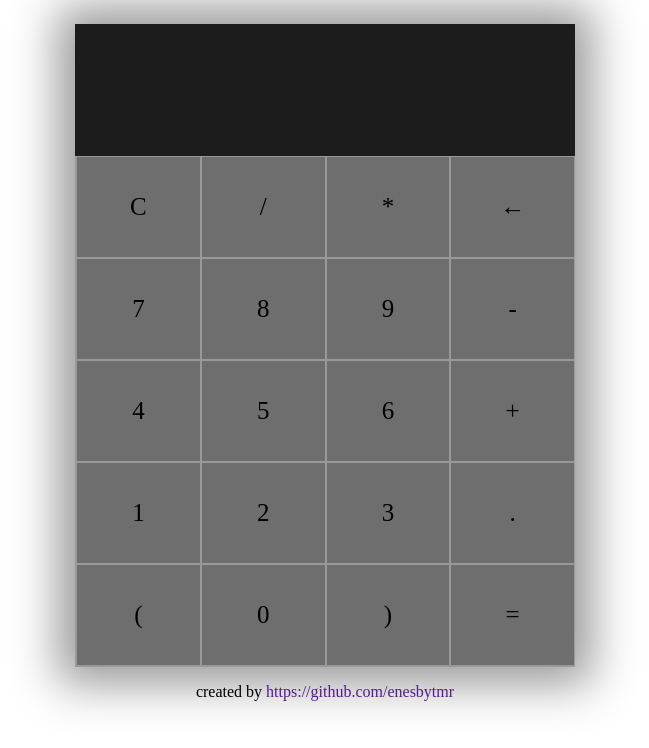
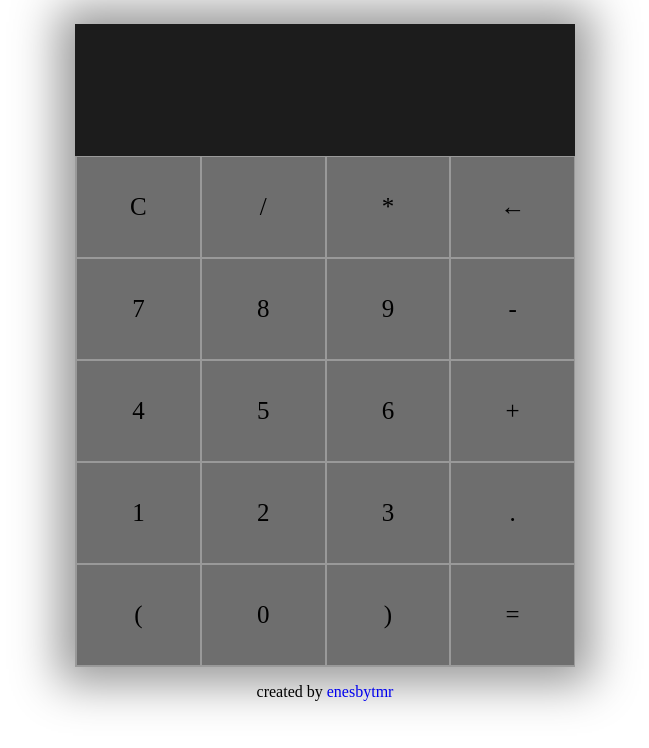
Before and after one commit to enesbytmr/Calculator, a plain HTML site: page index.html in a window 1280 px wide. Shown: the whole page, without its empty margins (315-964 px from the left). Drawn offline with Linux system fonts and the light colour scheme.

Commit message:
footer fixed

```diff
--- a/index.html
+++ b/index.html
@@ -39,6 +39,6 @@
             </div>
         </div>
     </section>
-    <footer>created by <a style="text-decoration: none;list-style: none;" href="">https://github.com/enesbytmr</a></footer>
+    <footer>created by <a style="text-decoration: none;list-style: none;" href="https://github.com/enesbytmr">enesbytmr</a></footer>
   </body>
 </html>
```
